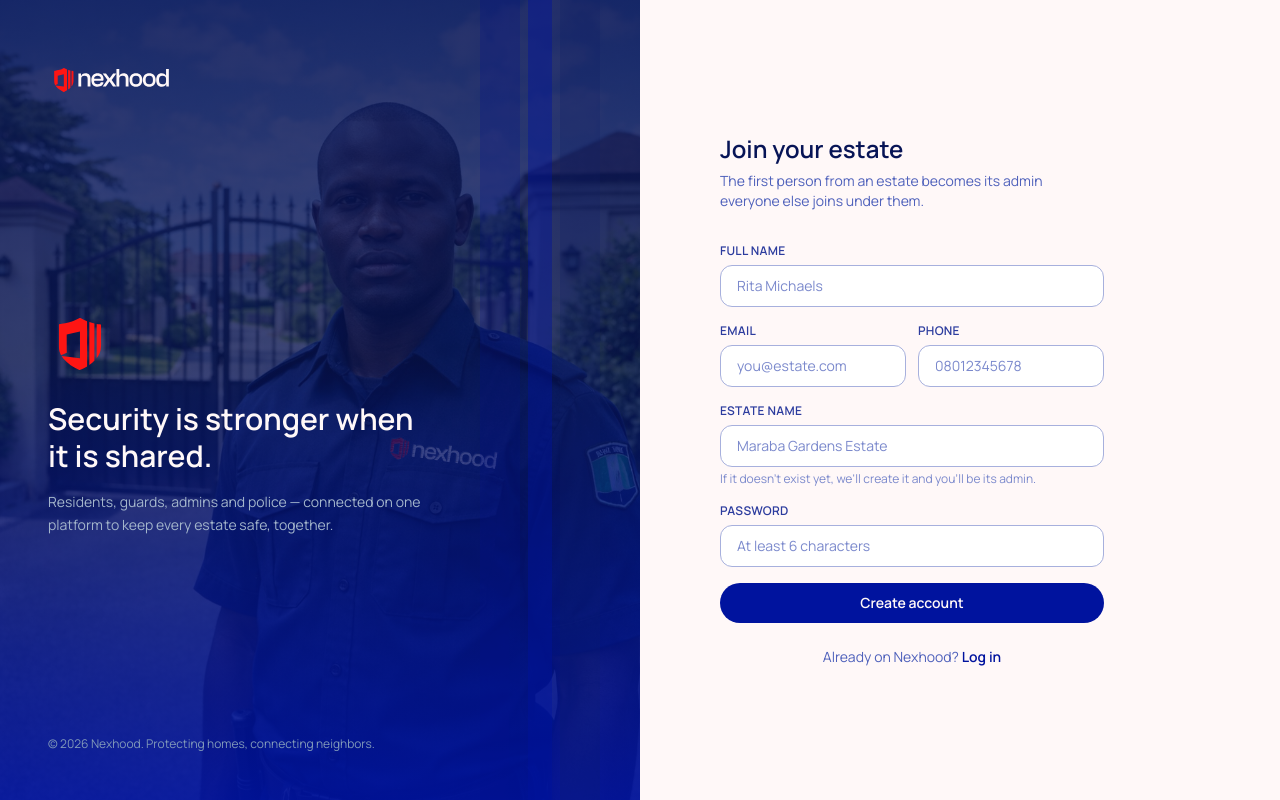
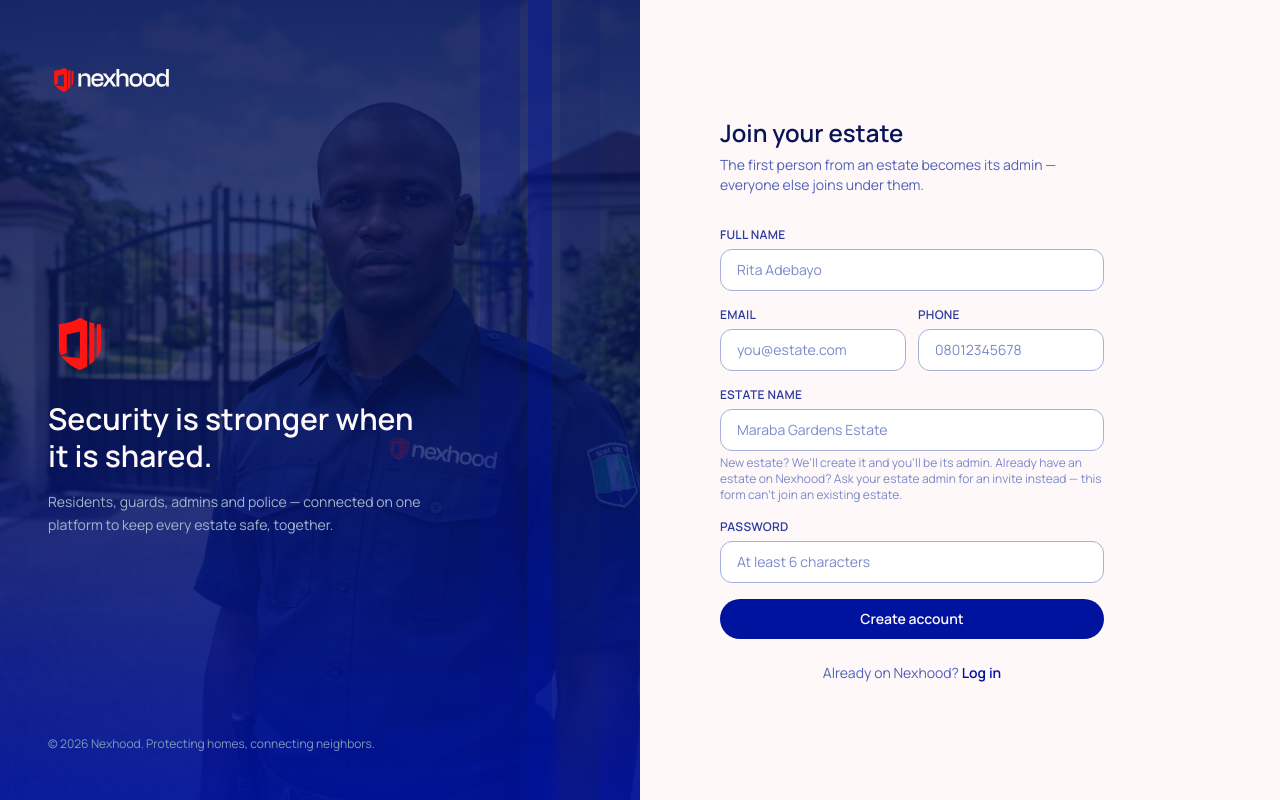
Before and after one commit to Damifash/nexhood-web, a React (Vite) app: page /register in a window 1280 px wide. Built offline with nearby package versions, Linux system fonts and the light colour scheme; no server answers; a web font is replaced by a local one.

Commit message:
updated register

```diff
--- a/src/pages/Register.tsx
+++ b/src/pages/Register.tsx
@@ -37,7 +37,7 @@ export default function Register() {
   }
 
   return (
-    <AuthLayout title="Join your estate" subtitle="The first person from an estate becomes its admin everyone else joins under them.">
+    <AuthLayout title="Join your estate" subtitle="The first person from an estate becomes its admin — everyone else joins under them.">
       <form onSubmit={handleSubmit} className="space-y-4">
         {error && (
           <div className="flex items-start gap-2 rounded-xl bg-alert-50 text-alert-700 text-sm px-4 py-3">
@@ -47,7 +47,7 @@ export default function Register() {
         )}
         <div>
           <label className="label" htmlFor="name">Full name</label>
-          <input id="name" required className="input" placeholder="Rita Michaels" value={form.name} onChange={(e) => update('name', e.target.value)} />
+          <input id="name" required className="input" placeholder="Rita Adebayo" value={form.name} onChange={(e) => update('name', e.target.value)} />
         </div>
         <div className="grid grid-cols-2 gap-3">
           <div>
@@ -62,7 +62,10 @@ export default function Register() {
         <div>
           <label className="label" htmlFor="estate">Estate name</label>
           <input id="estate" required className="input" placeholder="Maraba Gardens Estate" value={form.estate_id} onChange={(e) => update('estate_id', e.target.value)} />
-          <p className="text-xs text-midnight-300 mt-1">If it doesn't exist yet, we'll create it and you'll be its admin.</p>
+          <p className="text-xs text-midnight-300 mt-1">
+            New estate? We'll create it and you'll be its admin. Already have an estate on Nexhood? Ask your
+            estate admin for an invite instead — this form can't join an existing estate.
+          </p>
         </div>
         <div>
           <label className="label" htmlFor="password">Password</label>
```
